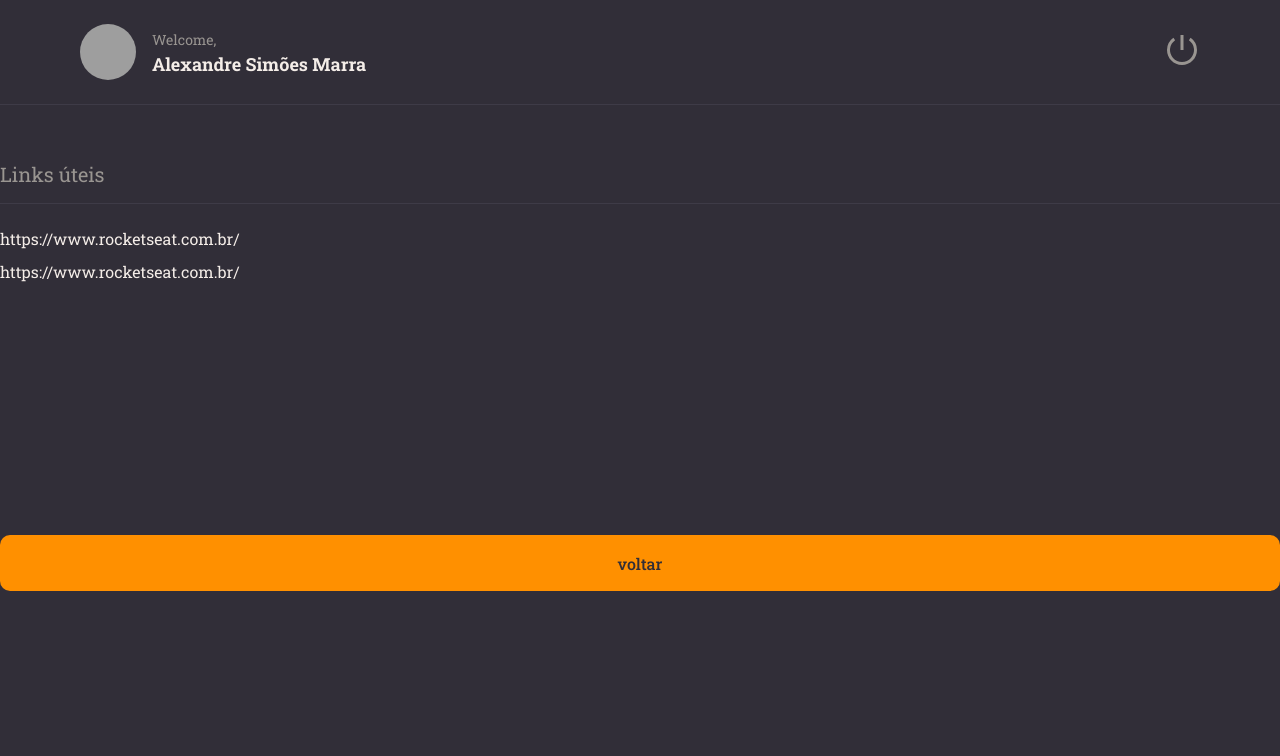
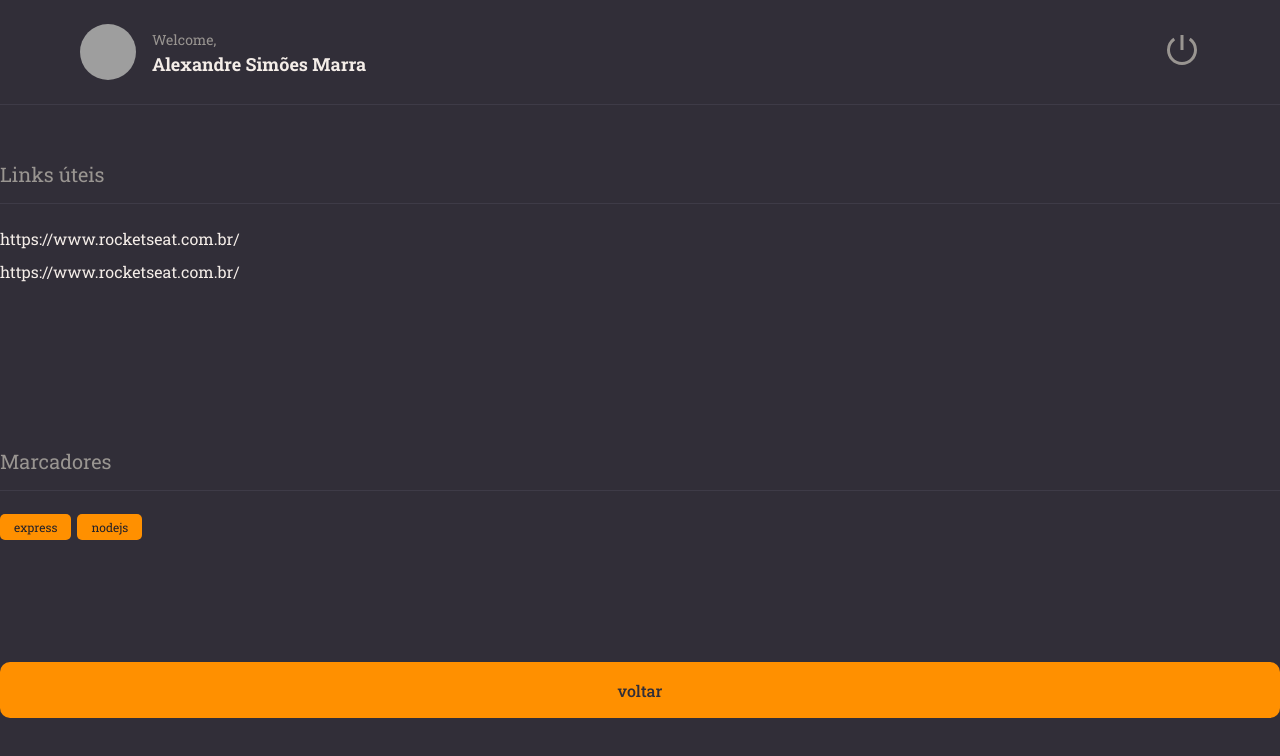
Before and after one commit to alexsmarra/rocketnotes, a React (Vite) app: page / in a window 1280 px wide. Shown: the top 756 px of the page. Built offline with nearby package versions, Linux system fonts and the light colour scheme; grey boxes are pictures that could not be loaded.

Commit message:
Tag components

```diff
--- /dev/null
+++ b/src/components/Tag/index.jsx
@@ -0,0 +1,9 @@
+import { Container } from "./styles"
+
+export function Tag({ title }) {
+   return (
+      <Container>
+         {title}
+      </Container>
+   )
+}
--- /dev/null
+++ b/src/components/Tag/styles.js
@@ -0,0 +1,10 @@
+import styled from "styled-components"
+
+export const Container = styled.span`
+   font-size: 12px;
+   padding: 5px 14px;
+   border-radius: 5px;
+   margin-right: 6px;
+   color: ${({ theme }) => theme.COLORS.BACKGROUND_900};
+   background-color: ${({ theme }) => theme.COLORS.ORANGE};
+`
--- a/src/pages/Details/index.jsx
+++ b/src/pages/Details/index.jsx
@@ -3,6 +3,7 @@
 import { Header } from "../../components/Header"
 import { Button } from "../../components/Button"
 import { Section } from "../../components/Section"
+import { Tag } from "../../components/Tag"
 
 export function Details() {
   return (
@@ -20,6 +21,10 @@
           </li>
         </Links>
       </Section>
+      <Section title="Marcadores">
+        <Tag title="express"/>
+        <Tag title="nodejs"/>
+      </Section>
       <Button title="voltar"/>
     </Container>
   )
```
